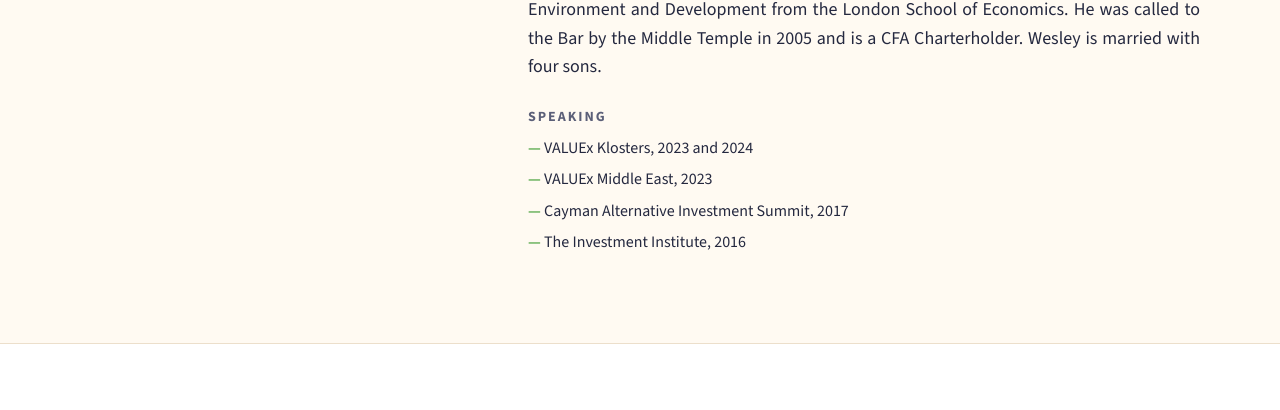
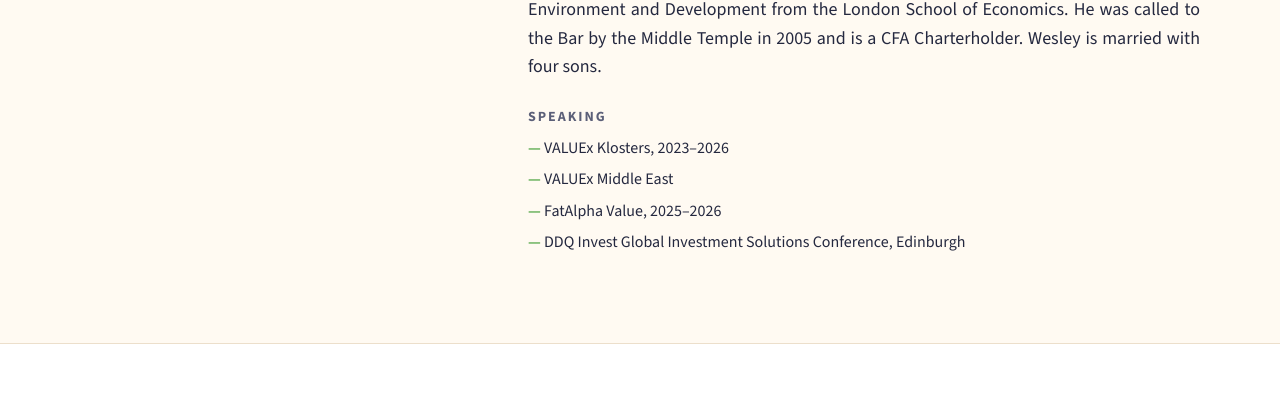
Before and after one commit to wesleyrichards-bit/emerging-indian-century, a plain HTML site: page index.html in a window 1280 px wide. Shown: the part 4779-5189 px from the top of the page. Drawn offline with nearby package versions, Linux system fonts and the light colour scheme.

Commit message:
Update speaking engagements
Co-Authored-By: Claude Opus 5.5 <noreply@anthropic.com>
Claude-Session: https://claude.ai/code/session_01FKLcBX4k2GyU7CP8ahnue7

```diff
--- a/index.html
+++ b/index.html
@@ -328,10 +328,10 @@ footer .wrap { padding: 28px 0; display: flex; justify-content: space-between; g
         <div class="events">
           <h3>Speaking</h3>
           <ul>
-            <li>VALUEx Klosters, 2023 and 2024</li>
-            <li>VALUEx Middle East, 2023</li>
-            <li>Cayman Alternative Investment Summit, 2017</li>
-            <li>The Investment Institute, 2016</li>
+            <li>VALUEx Klosters, 2023–2026</li>
+            <li>VALUEx Middle East</li>
+            <li>FatAlpha Value, 2025–2026</li>
+            <li>DDQ Invest Global Investment Solutions Conference, Edinburgh</li>
           </ul>
         </div>
       </div>
```
